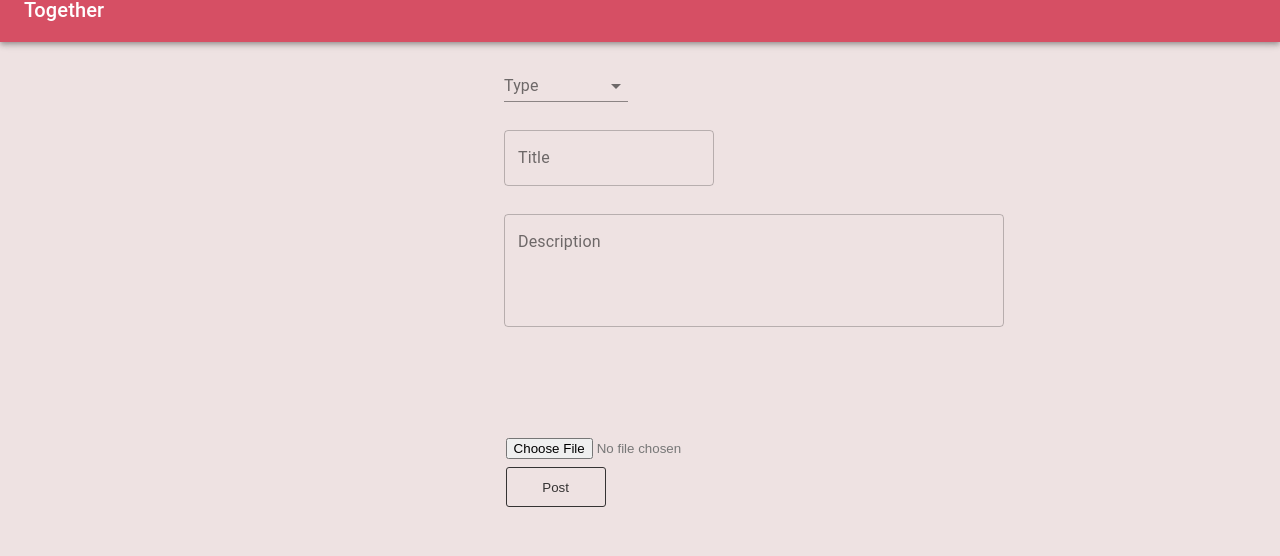
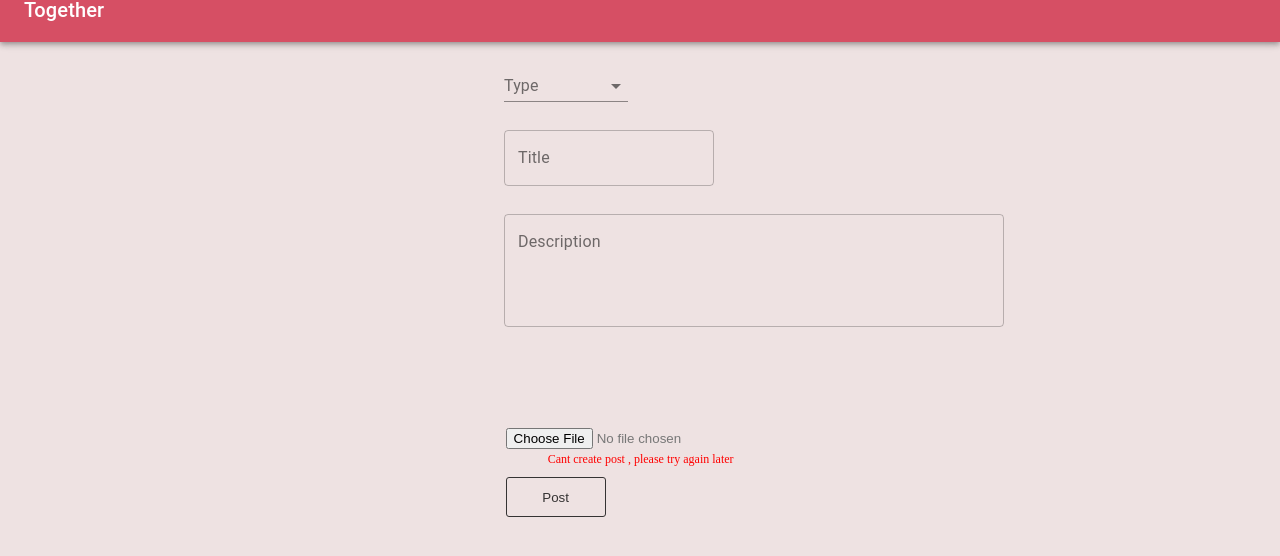
Before and after one commit to together-project-5/MERAKI_Academy_Project_5, a React (Create React App) app in the folder client/: page /createPost in a window 1280 px wide. Both pictures are taken after a click on the button "Post". Shown: the top 556 px of the page. Built offline with nearby package versions, Linux system fonts and the light colour scheme.

Commit message:
some edit on error mesages

```diff
--- a/client/src/components/upload/upload.css
+++ b/client/src/components/upload/upload.css
@@ -64,3 +64,8 @@
   font-weight: 400px;
   background-color: transparent;
 }
+.msg{
+  margin-left: 20px;
+  font-size: 12px;
+  color: red;
+}
--- a/client/src/components/upload/upload.js
+++ b/client/src/components/upload/upload.js
@@ -17,8 +17,8 @@ const Upload = () => {
   const [fileInputState, setFileInputState] = useState("");
   const [selectedFile, setSelectedFile] = useState("");
   const [previewSource, setPreviewSource] = useState();
+  const [message, setMessage] = useState("");
   const [post, setPost] = useState({ userId: localStorage.getItem("_IdUser") });
-  const [message, setMessage] = useState("");
 
   const dispatch = useDispatch();
 
@@ -45,13 +45,14 @@ const Upload = () => {
   };
   const handleSubmitFile = async (e) => {
     e.preventDefault();
-    if (!previewSource) return;
+    if (!previewSource) {
+      setMessage("Cant create post , please try again later")
+    }else{
     await uploadImage(previewSource);
     history.push("/main");
-  };
+  }};
 
   const uploadImage = async (base64EncodedImage) => {
-    console.log(post);
     try {
       await fetch(`${process.env.REACT_APP_BACKEND_SERVER}/post/api/upload`, {
         method: "post",
@@ -127,6 +128,8 @@ const Upload = () => {
             style={{ height: "300px" }}
           />
         )}
+        {message && <p className="msg">{message}</p>}
+
         <button className="buttonSubmits" onClick={handleSubmitFile}>Post</button>
 
       </div>
```
